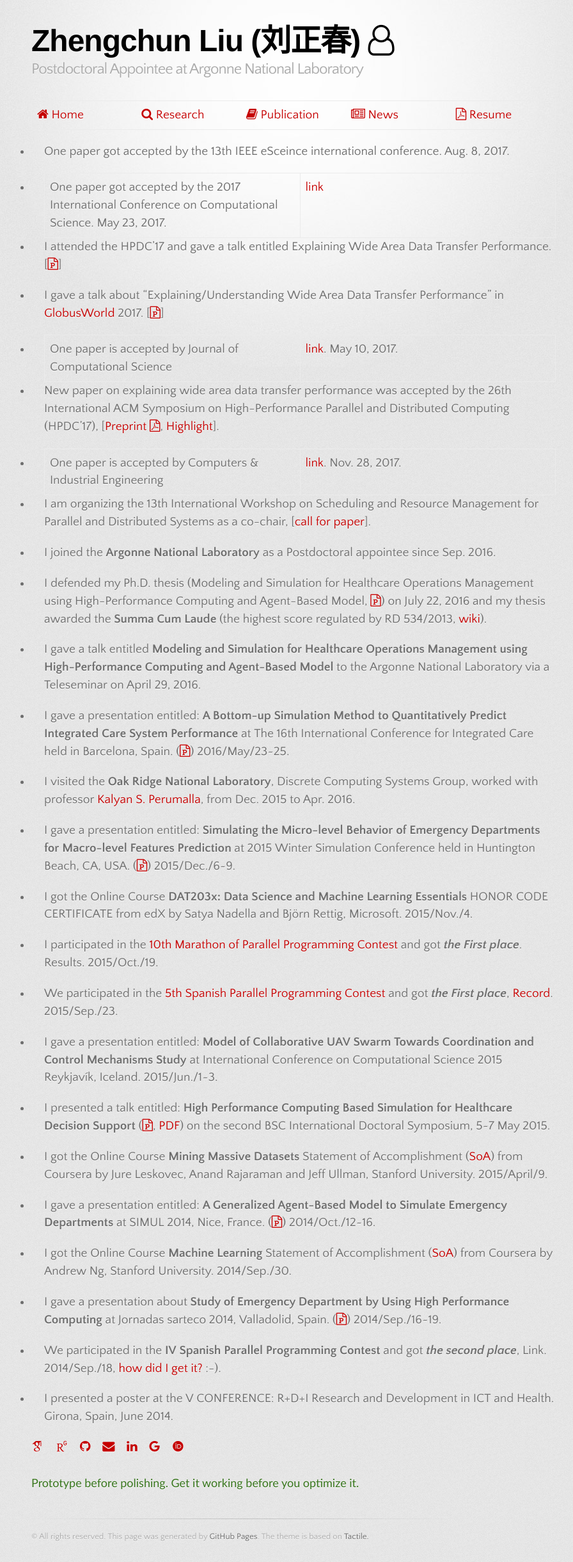
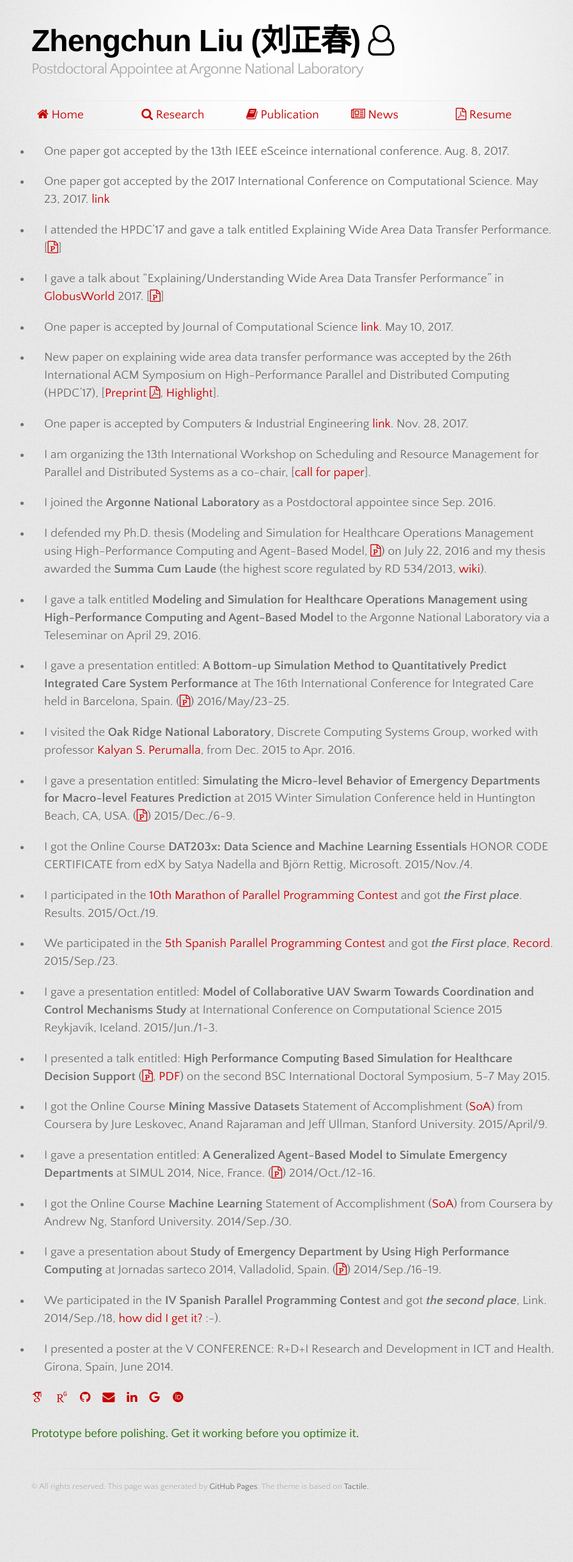
Before and after one commit to lzhengchun/lzhengchun.github.io, a Jekyll site: the page built from News.md, in a window 1280 px wide. Shown: the whole page at 64% size, without its empty margins (181-1077 px from the left). Built offline with Jekyll 4.4.1, drawn with Linux system fonts in a browser that asks for light colours; some web fonts are replaced; after the commit the page ends 2364 px from its top, so only the background shows below that.

Commit message:
add, delete, polish etc.

```diff
--- a/News.md
+++ b/News.md
@@ -8,17 +8,17 @@ title: What's new
 * One paper got rejected by SC'17. Although we wrote it in a hurry and failed to make some things clear enough, we do learn a lot from the comments.
 --->
 
-* One paper got accepted by the 2017 International Conference on Computational Science. May 23, 2017. | [link](https://doi.org/10.1016/j.procs.2017.05.147)
+* One paper got accepted by the 2017 International Conference on Computational Science. May 23, 2017. [link](https://doi.org/10.1016/j.procs.2017.05.147)
 
 * I attended the HPDC'17 and gave a talk entitled Explaining Wide Area Data Transfer Performance. [[<i class="fa fa-file-powerpoint-o" aria-hidden="true"></i>](file/slides-HPDC-2017-Zhengchun-Liu.pdf)]
 
 * I gave a talk about "Explaining/Understanding Wide Area Data Transfer Performance" in [GlobusWorld](https://www.globusworld.org/) 2017. [[<i class="fa fa-file-powerpoint-o" aria-hidden="true"></i>](https://www.globusworld.org/files/2017/12_WAN_Data_Performance_Liu.pdf)]
 
-* One paper is accepted by Journal of Computational Science | [link](https://doi.org/10.1016/j.jocs.2017.05.015). May 10, 2017.
+* One paper is accepted by Journal of Computational Science [link](https://doi.org/10.1016/j.jocs.2017.05.015). May 10, 2017.
 
 * New paper on explaining wide area data transfer performance was accepted by the 26th International ACM Symposium on High-Performance Parallel and Distributed Computing (HPDC'17), [[Preprint <i class="fa fa-file-pdf-o" aria-hidden="true"></i>](file/Z.Liu-etc-hpdc2017.pdf), [Highlight](http://www.mcs.anl.gov/articles/machine-learning-methods-used-develop-data-transfer-performance-models)].
 
-* One paper is accepted by Computers & Industrial Engineering | [link](https://doi.org/10.1016/j.cie.2016.11.036). Nov. 28, 2017.
+* One paper is accepted by Computers & Industrial Engineering [link](https://doi.org/10.1016/j.cie.2016.11.036). Nov. 28, 2017.
 
 * I am organizing the 13th International Workshop on Scheduling and Resource Management for Parallel and Distributed Systems as a co-chair, [[call for paper](https://sites.google.com/site/srmpds/)].
 
```
